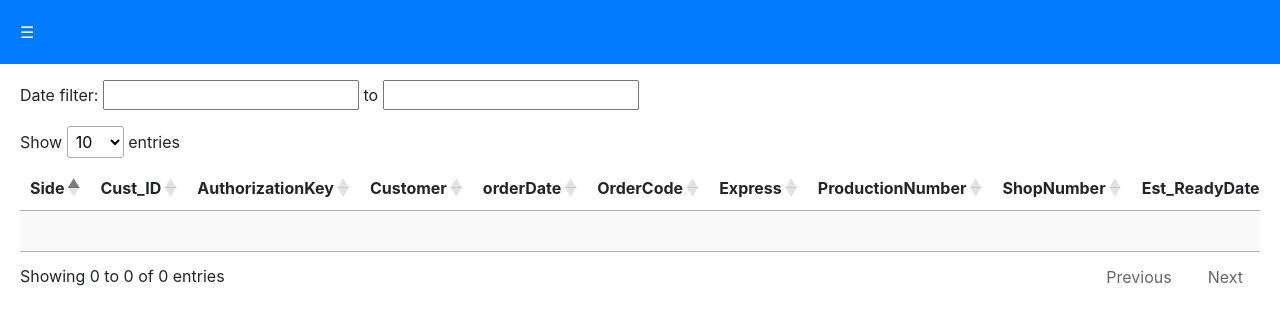
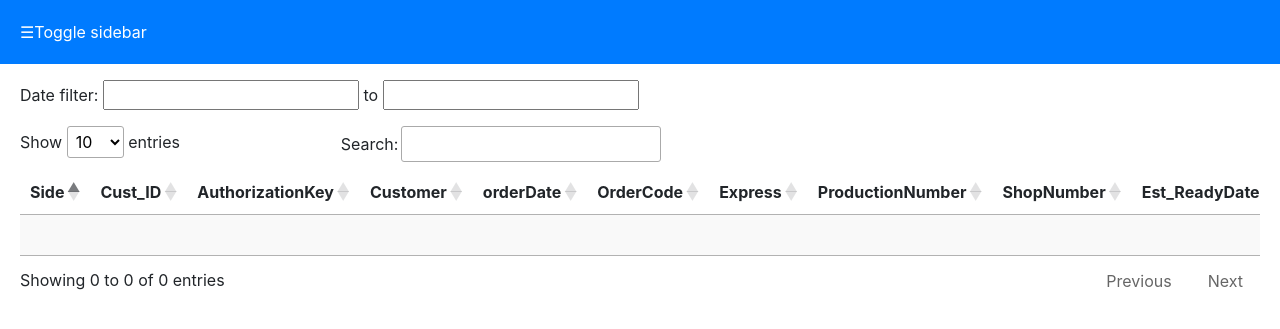
Before and after one commit to junoprima/togclick, a Django app: page /dashboard/ in a window 1280 px wide. Shown: the top 329 px of the page. Run offline with Django 5.2, Linux system fonts and the light colour scheme; a user stored in the database is signed in; data that the repository does not hold is empty; some libraries are stand-ins or nearby versions.

Commit message:
V.11
Update Layout

```diff
--- a/mainapp/templates/mainapp/dashboard.html
+++ b/mainapp/templates/mainapp/dashboard.html
@@ -89,6 +89,7 @@
             transition-duration: 0.4s;
             cursor: pointer;
             border-radius: 5px;
+            justify-self: left;
         }
 
         .exportExcelButton:hover {
@@ -97,7 +98,13 @@
             border: 2px solid #007bff;
         }
 
-        .top, .bottom {
+        .top {
+            display: grid;
+            grid-template-columns: 1fr 1fr;
+            justify-self: flex-start;
+        }
+
+        .bottom {
             display: flex;
             justify-content: space-between;
         }
@@ -111,7 +118,7 @@
 <body>
 
     <div class="top-bar">
-        <span class="toggle-btn" style="font-size:1em; ">&#9776;</span>
+        <span class="toggle-btn" style="font-size:1em; ">&#9776;Toggle sidebar</span>
     </div>
 
     <div class="wrapper">
@@ -351,7 +358,7 @@
                         }
                     }
                 },
-                "dom": '<"top"lB><"tableWrapper"rt><"bottom"ip>',
+                "dom": '<"top"<lB><"export_button"f>><"tableWrapper"rt><"bottom"ip>',
                 buttons: [
                     {
                         className: 'exportExcelButton',
--- a/togclick/urls.py
+++ b/togclick/urls.py
@@ -25,5 +25,4 @@
     path('dashboard/', views.dashboard_view, name='dashboard'),
     path('export/data', views.export_data_to_excel, name='export_data_to_excel'),
     path('login/', login_view, name='login'),
-
 ]
```
Also changed, not shown: db.sqlite3.
